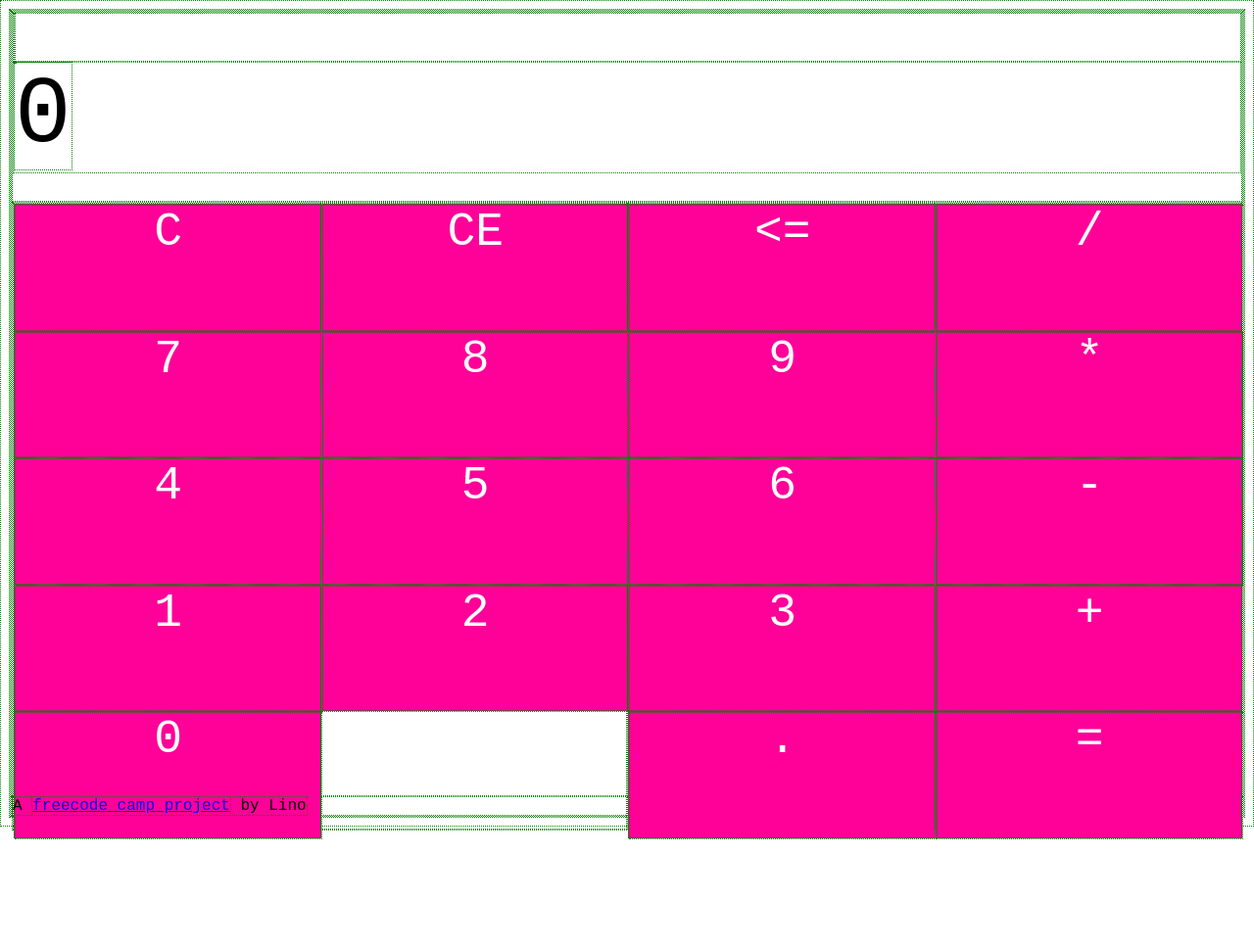
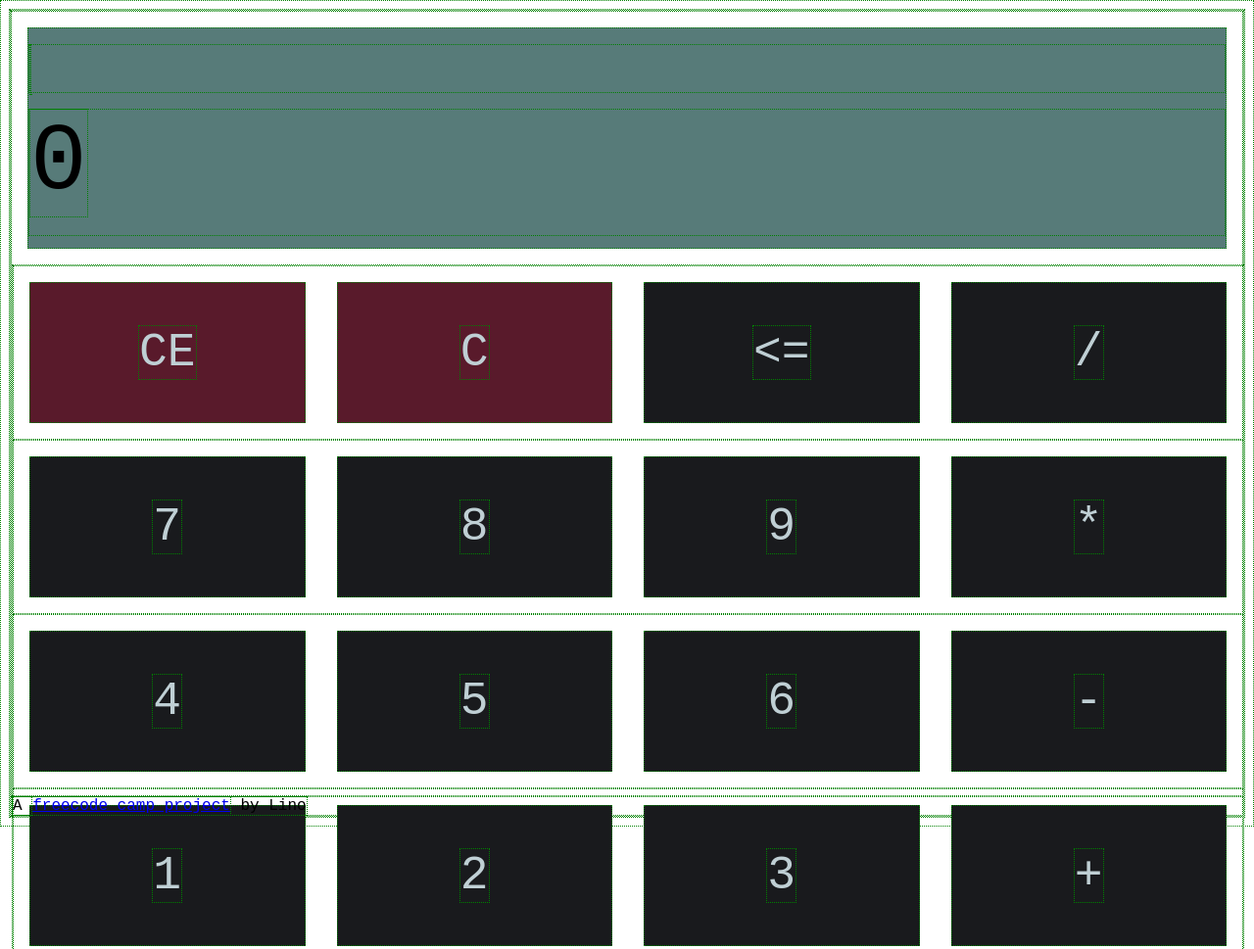
Before and after one commit to zenm/js-calculator, a plain HTML site: page index.html in a window 1280 px wide. Shown: the top 969 px of the page at 98% size. Before the commit the page ends 857 px from the top, so only its background shows below. Drawn offline with nearby package versions, Linux system fonts and the light colour scheme; a web font is replaced by a local one.

Commit message:
fixed button placement, added styles

```diff
--- a/index.html
+++ b/index.html
@@ -16,69 +16,73 @@
           <span class="current-value" id="value">0</span>
         </div>
       </div>
-
-
       <div class="all-buttons">
-        <div class="clear-column column-section">
-          <div class="clear button">
+        <div class="clear-row row"><!--Clear Clear Entry Back Space Division -->
+          <div class="clear clear-entry button">
+            <span onclick="clearEntry()">CE</span>
+          </div>
+          <div class="clear clear-all button">
             <span onclick="clearAll()">C</span>
           </div>
+          <div class="backspace button">
+            <span id="div" onclick="backSpace()">&lt;&#61;</span>
+          </div>
+          <div class="operator button">
+            <span id="division" onclick="applyOperator(this)">/</span>
+          </div>
+        </div>
+        <div class="seven-row row ">
+          <!-- 7, 8, 9, multiplication -->
           <div class="number button">
             <span id="7" onclick="buttonPress(this)">7</span>
-          </div>
-          <div class="number button">
-            <span id="4" onclick="buttonPress(this)">4</span>
-          </div>
-          <div class="number button" >
-            <span id="1" onclick="buttonPress(this)">1</span>
-          </div>
-          <div class="number button">
-            <span id="0" onclick="buttonPress(this)">0</span>
-          </div>
-        </div>
-        <div class="clear-entry-column column-section">
-          <div class="clear button">
-            <span onclick="clearEntry()">CE</span>
           </div>
           <div class="number button">
             <span id="8" onclick="buttonPress(this)">8</span>
           </div>
           <div class="number button">
+            <span id="9" onclick="buttonPress(this)">9</span>
+          </div>
+          <div class="operator button">
+            <span id="multiplication" onclick="applyOperator(this)">*</span>
+          </div>
+        </div>
+        <div class="four-row row">
+          <div class="number button">
+            <span id="4" onclick="buttonPress(this)">4</span>
+          </div>
+          <div class="number button">
             <span id="5" onclick="buttonPress(this)">5</span>
+          </div>
+          <div class="number button">
+            <span id="6" onclick="buttonPress(this)">6</span>
+          </div>
+          <div class="operator button">
+            <span id="sub" onclick="applyOperator(this)">-</span>
+          </div>
+        </div>
+        <div class="one-row row">
+          <div class="number button" >
+            <span id="1" onclick="buttonPress(this)">1</span>
           </div>
           <div class="number button">
             <span id="2" onclick="buttonPress(this)">2</span>
           </div>
-        </div>
-        <div class="bakspace-col column-section">
-          <div class="backspace button">
-            <span id="div" onclick="backSpace()">&lt;&#61;</span>
-          </div>
-          <div class="number button">
-            <span id="9" onclick="buttonPress(this)">9</span>
-          </div>
-          <div class="number button">
-            <span id="6" onclick="buttonPress(this)">6</span>
-          </div>
           <div class="number button">
             <span id="3" onclick="buttonPress(this)">3</span>
           </div>
+          <div class="operator button">
+            <span id="add" onclick="applyOperator(this)">+</span>
+          </div>
+        </div>
+        <div class="plus-minus-row row">
+          <div class="add-remove-negative button">
+            <span id="0" onclick="addRemoveNegative(this)">+/-</span>
+          </div>
+          <div class="number button">
+            <span id="0" onclick="buttonPress(this)">0</span>
+          </div>
           <div class="period number button">
             <span id="point" onclick="buttonPress(this)">.</span>
-          </div>
-        </div>
-        <div class="div-column column-section">
-          <div class="operator button">
-            <span id="div" onclick="applyOperator(this)">/</span>
-          </div>
-          <div class="operator button">
-            <span id="multi" onclick="applyOperator(this)">*</span>
-          </div>
-          <div class="operator button">
-            <span id="sub" onclick="applyOperator(this)">-</span>
-          </div>
-          <div class="operator button">
-            <span id="add" onclick="applyOperator(this)">+</span>
           </div>
           <div class="operator button">
             <span id="equals" onclick="doMath(previousValue, currentValue, operatorPressed, this)">=</span>
--- a/resources/main.js
+++ b/resources/main.js
@@ -104,7 +104,7 @@ function doMath(value1, value2, operator, value){
     var x = parseFloat(value1);
     var y = parseFloat(value2);
     result = doOperations[operator](x,y);
-    currentValue = result;
+    currentValue = result.toString().length > 10? result.toFixed(8): result;
     document.getElementById("value").textContent = currentValue;
     hasDoneMath = true;
     hasPrevValue = false;
--- a/styles/master.css
+++ b/styles/master.css
@@ -26,47 +26,68 @@ body {
   border: 1px dotted green;
   font-family: 'Source Code Pro', monospace;
 }
+
+.calculator {
+  width: 100%;
+  background-color: #D3DBDF;
+  color: #BFCFD4;
+}
+
+/*display styles*/
 .all-displays {
-  height: 12rem;
+  height: 14rem;
   font-size: 6rem;
-  font-family: 'Source Code Pro', monospace;
+  margin: 1rem;
+  background-color: #577B79;
 }
 .breadcrumb-display {
   height: 3rem;
   font-size: 2.75rem;
+  margin: 1rem 0;
 }
 
 .display {
-  height: 7rem;
+  margin: 1rem 0;
+  height: 8rem;
 }
 
+/*button styles*/
 .all-buttons {
   display: flex;
-  height: 80%;
+  width: 100%;
+  /*height: 70rem;*/
+  display: inline-block;
+}
 
-}
-/*buttons section*/
-.column-section {
-  width: 25%;
-}
-.calculator {
-  width: 100%;
-  background-color: gray;
+.row {
+  display: flex;
+  min-height: 11rem;
 }
 
 .button {
+  display: flex;
+  justify-content: center;
+  align-items: center;
   width: 100%;
-  height: 20%;
   font-size: 3rem;
   text-align: center;
-  background-color: #f09;
-  color: #fff;
+  background-color: #191A1D;
+  color: #BFCFD4;
+  margin: 1rem;
 }
 
+.clear {
+  background-color: #591A2B;
+}
+
+.button: hover{
+
+}
+
+.button:
+
 .button span {
-  display: inline-block;
-  height: 100%;
-  width: 100%;
+
 }
 
 /*Desktop version*/
```
